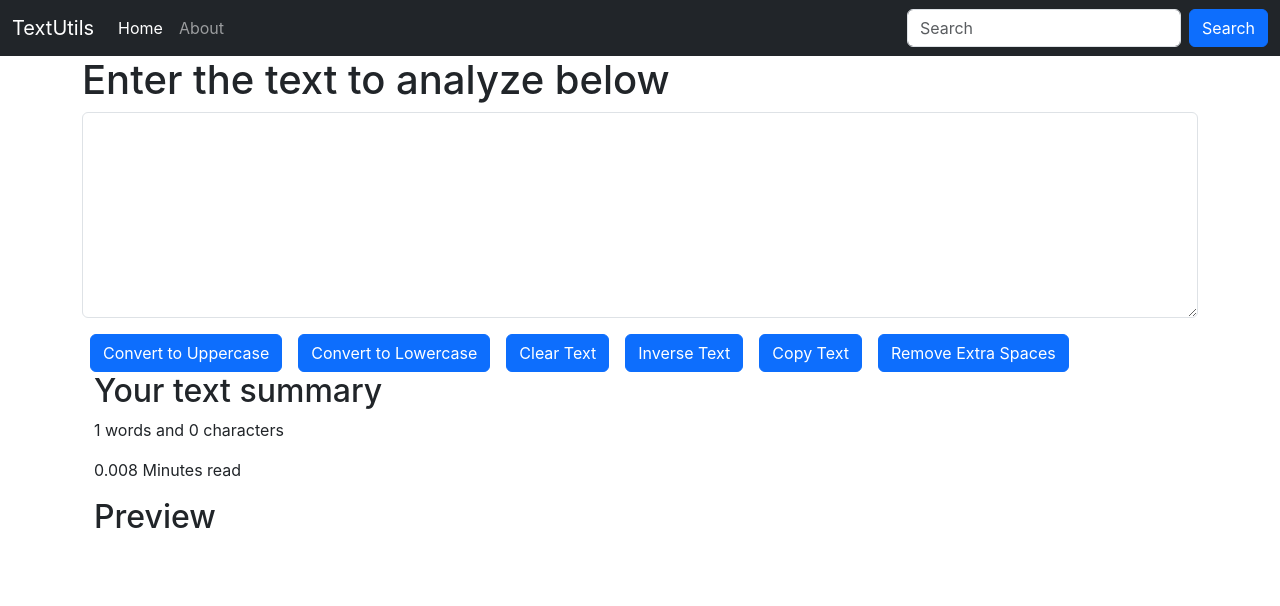
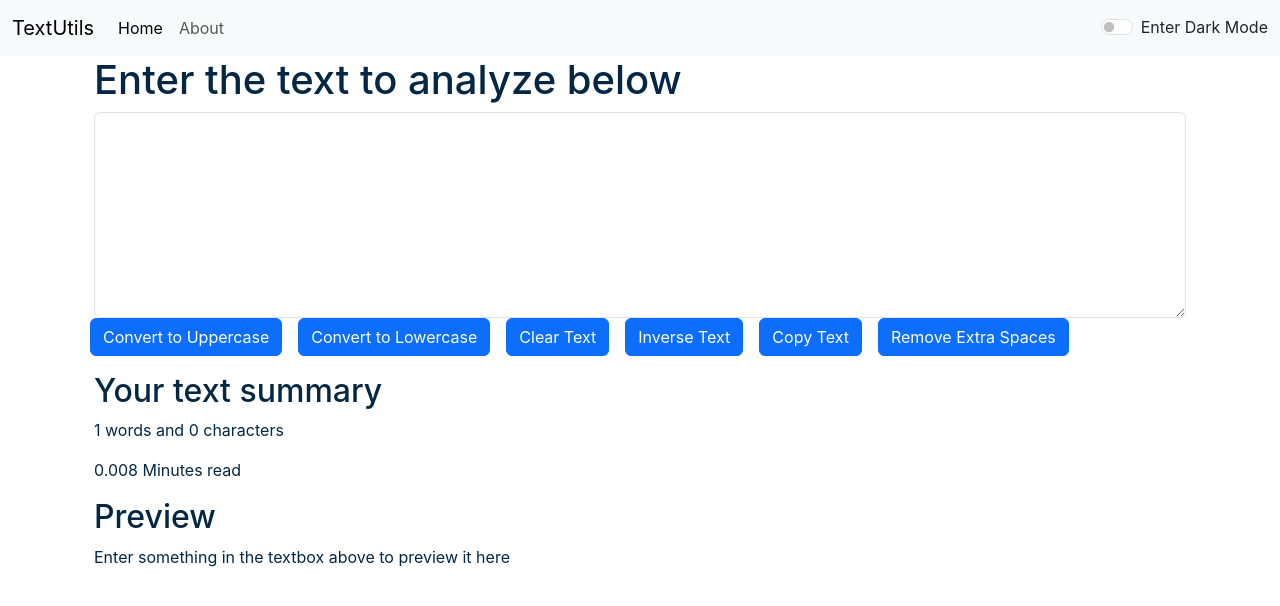
Before and after one commit to Aakarsh2207/TextUtils, a React (Create React App) app: page / in a window 1280 px wide. Shown: the top 606 px of the page. Built offline with nearby package versions, Linux system fonts and the light colour scheme.

Commit message:
V11 Prview & Dark Mode Changes

```diff
--- a/src/App.js
+++ b/src/App.js
@@ -3,17 +3,30 @@
 import Navbar from "./components/Navbar";
 import TextForm from "./components/TextForm";
 import About from "./components/About";
+import React, { useState } from "react";
 
 let name = "Stark3";
 function App() {
+  const [mode, setMode] = useState("light"); //Whether the Dark Mode is Enable or Not.
+
+  const toggleMode = () => {
+    if (mode === "light") {
+      setMode("dark");
+      document.body.style.backgroundColor = "#042743";
+    } else {
+      setMode("light");
+      document.body.style.backgroundColor = "white";
+    }
+  };
+
   return (
     // <div classNameNameName="blank">Lovely</div>
     <>
       {/* <Navbar /> */}
       {/* <Navbar title="TextUtils" aboutText="About TextUtils" /> */}
-      <Navbar title="TextUtils" aboutText="About" />
+      <Navbar title="TextUtils" aboutText="About" mode={mode} toggleMode={toggleMode} />
       <div className="container">
-        <TextForm heading="Enter the text to analyze below" />
+        <TextForm heading="Enter the text to analyze below" mode={mode} />
         {/* <About /> */}
       </div>
     </>
--- a/src/components/Navbar.js
+++ b/src/components/Navbar.js
@@ -3,7 +3,7 @@
 
 export default function Navbar(props) {
   return (
-    <nav className="navbar navbar-expand-lg navbar-dark bg-dark">
+    <nav className={`navbar navbar-expand-lg navbar-${props.mode} bg-${props.mode}`}>
       <div className="container-fluid">
         <a className="navbar-brand" href="/">
           {props.title}
@@ -24,12 +24,18 @@
               </a>
             </li>
           </ul>
-          <form className="d-flex" role="search">
+          {/* <form className="d-flex" role="search">
             <input className="form-control me-2" type="search" placeholder="Search" aria-label="Search" />
             <button className="btn btn-primary" type="submit">
               Search
             </button>
-          </form>
+          </form> */}
+          <div className={`form-check form-switch text-${props.mode === "light" ? "dark" : "light"}`}>
+            <input className="form-check-input" onClick={props.toggleMode} type="checkbox" role="switch" id="flexSwitchCheckDefault" />
+            <label className="form-check-label" htmlFor="flexSwitchCheckDefault">
+              Enter Dark Mode
+            </label>
+          </div>
         </div>
       </div>
     </nav>
--- a/src/components/TextForm.js
+++ b/src/components/TextForm.js
@@ -45,12 +45,12 @@
   return (
     <>
       <div>
-        <div className="mb-3">
+        <div className="container" style={{ color: props.mode === "dark" ? "white" : "#042743" }}>
           <h1>{props.heading}</h1>
           {/* <label for="exampleFormControlTextarea1" className="form-label">
           Example textarea
           </label> */}
-          <textarea className="form-control" value={text} onChange={handleOnChange} id="myBox" rows="8"></textarea>
+          <textarea className="form-control" value={text} onChange={handleOnChange} style={{ backgroundColor: props.mode === "dark" ? "grey" : "white", color: props.mode === "dark" ? "white" : "#042743" }} id="myBox" rows="8"></textarea> {/* style={{}} => Object inside JS; 1st {} for JS, 2nd for CSS */}
         </div>
         <button className="btn btn-primary mx-2" onClick={handleUpClick}>
           Convert to Uppercase
@@ -71,7 +71,7 @@
           Remove Extra Spaces
         </button>
       </div>
-      <div className="container">
+      <div className="container my-3" style={{ color: props.mode === "dark" ? "white" : "#042743" }}>
         <h2>Your text summary</h2>
         {/* <p>Number of words: {text.split(/\s+/).length}</p> */}
         <p>
@@ -79,6 +79,7 @@
         </p>
         <p>{0.008 * text.split(" ").length} Minutes read</p>
         <h2>Preview</h2>
+        <p>{text.length > 0 ? text : "Enter something in the textbox above to preview it here"}</p>
         {text}
       </div>
     </>
```
